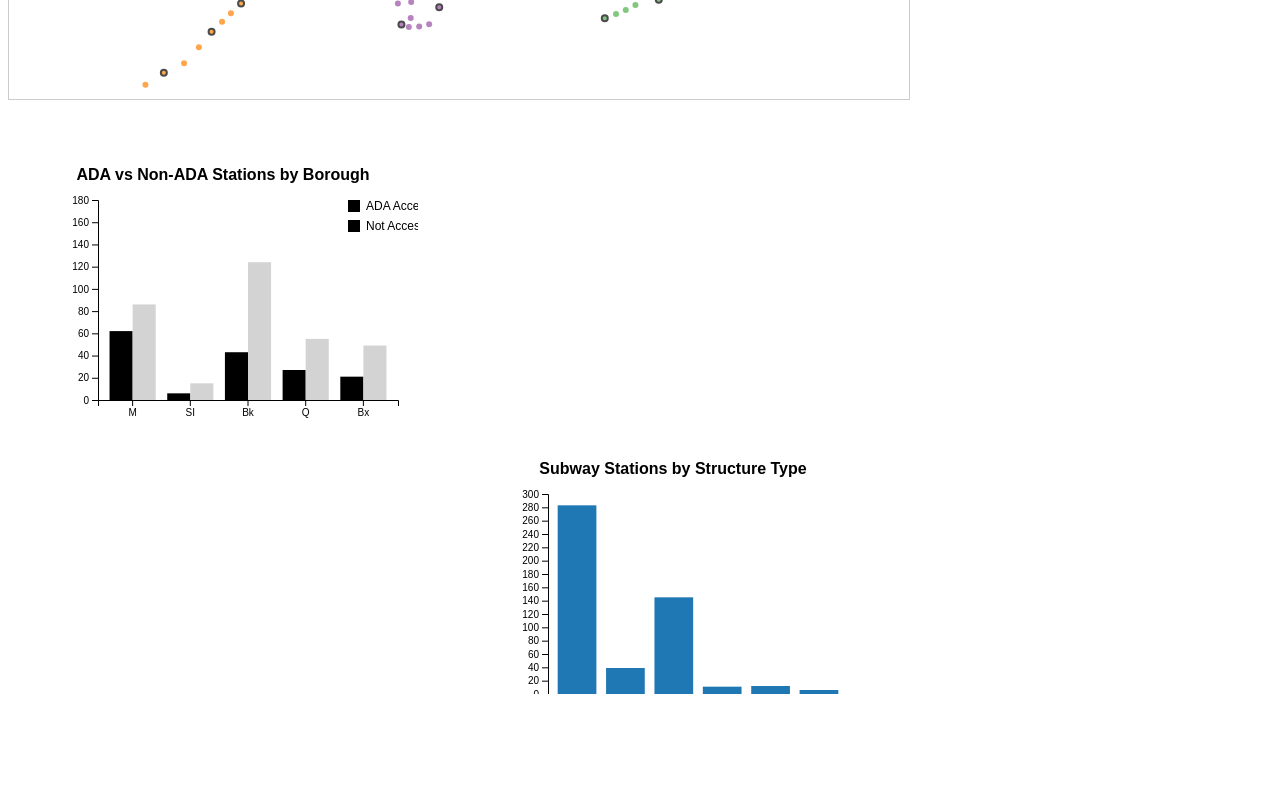
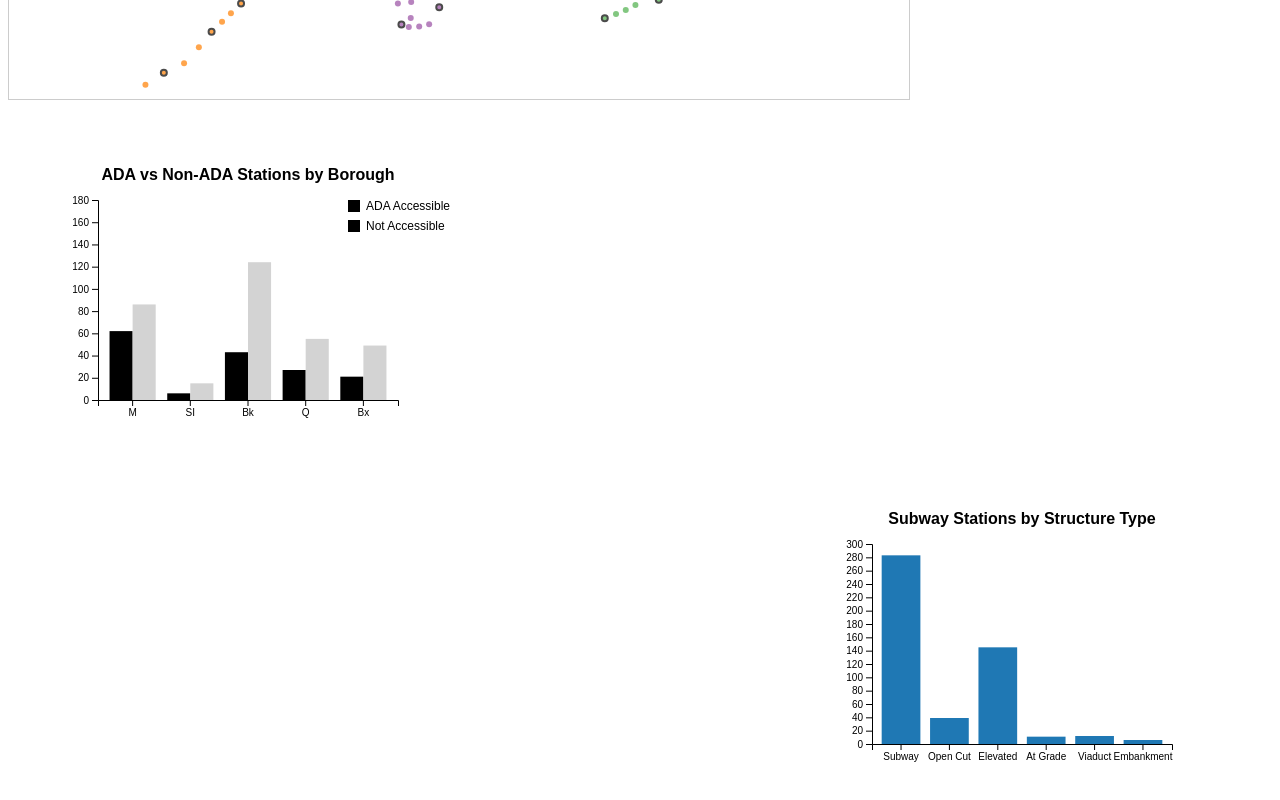
Before and after one commit to wjimenezsenzano/mtadashboard, a plain HTML site: page index.html in a window 1280 px wide. Shown: the part 580-1380 px from the top of the page. Before the commit the page ends 1290 px from the top, so only its background shows below. Drawn offline with nearby package versions, Linux system fonts and the light colour scheme.

Commit message:
Trying to revert to earlier sizing

```diff
--- a/index.html
+++ b/index.html
@@ -40,12 +40,11 @@
     gap: 40px;
     margin-top: 30px;
     flex-wrap: nowrap;
-    justify-content: flex-start;
+    justify-content: space-between;
   }
 
     #adaChart, #structureChart {
   width: 450px;
-  flex: 0 0 auto;
   }
 
   </style>
@@ -55,18 +54,16 @@
 
 <h1>Infrastructure & Accessibility in NYC Subway Stations</h1>
 
-<!-- Top map and info panel -->
+<!-- TOP: Map + Info -->
 <div id="topRow">
   <div id="map"></div>
   <div id="stationInfo"></div>
 </div>
 
-<!-- Bottom charts in a container -->
-<div style="width:900px;">
-  <div id="charts">
-    <div id="adaChart"></div>
-    <div id="structureChart"></div>
-  </div>
+<!-- BOTTOM: Charts -->
+<div id="charts">
+  <div id="adaChart"></div>
+  <div id="structureChart"></div>
 </div>
 
 <script src="script.js"></script>
--- a/script.js
+++ b/script.js
@@ -7,8 +7,8 @@
 
 // get actual container width
 const containerWidth = document.getElementById("adaChart").clientWidth;
-const barWidth = 350;
-const barHeight = 250;
+const barWidth = 400;
+const barHeight = 300;
 
 //creating drawing canvas (svg) inside "map" element so D3 can draw on it
 const svg = d3.select("#map")
```
